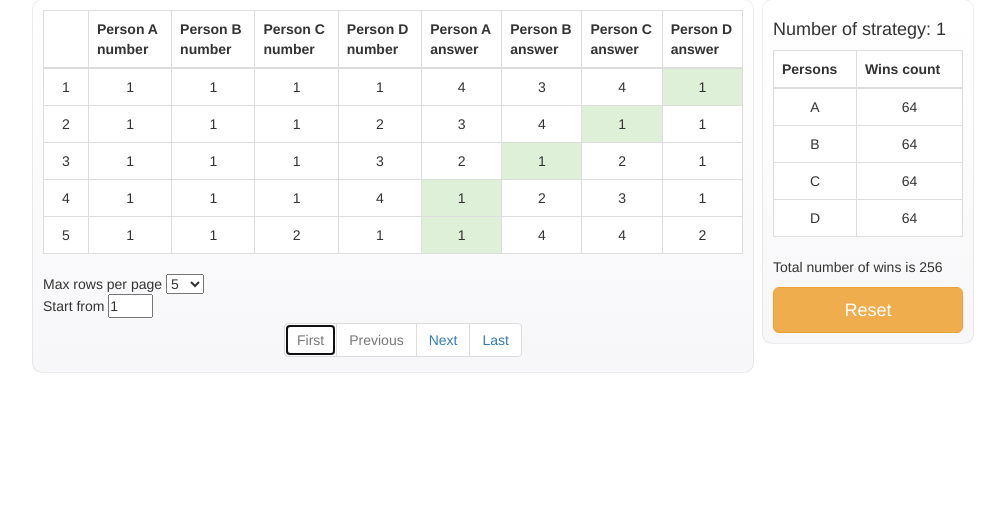
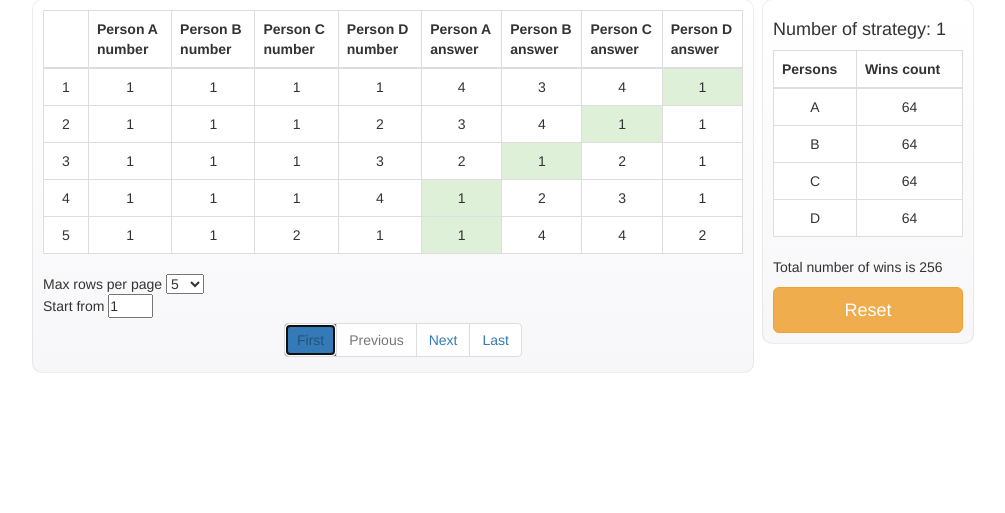
Before and after one commit to RSmetanyuk/myapp, a PHP site: page / in a window 1280 px wide, with the restyled element focused. Shown: the part 73-586 px from the top of the page, without its empty margins (246-1251 px from the left). Run offline with PHP 8.4, Linux system fonts and the light colour scheme.

Commit message:
#62 Done paragraf: 3

```diff
--- a/css/style.css
+++ b/css/style.css
@@ -139,6 +139,16 @@
 	margin-left: 138px;
 	margin-top: 5px;
 	margin-bottom: 0px;
+}
+
+#pagination li a:focus,
+#pagination li a:hover,
+#pagination li span:focus,
+#pagination li span:hover {
+    z-index: 3;
+    color: #23527c;
+    background-color: #337ab7;
+    border-color: #ddd;
 }
 
 .disabled {
```
